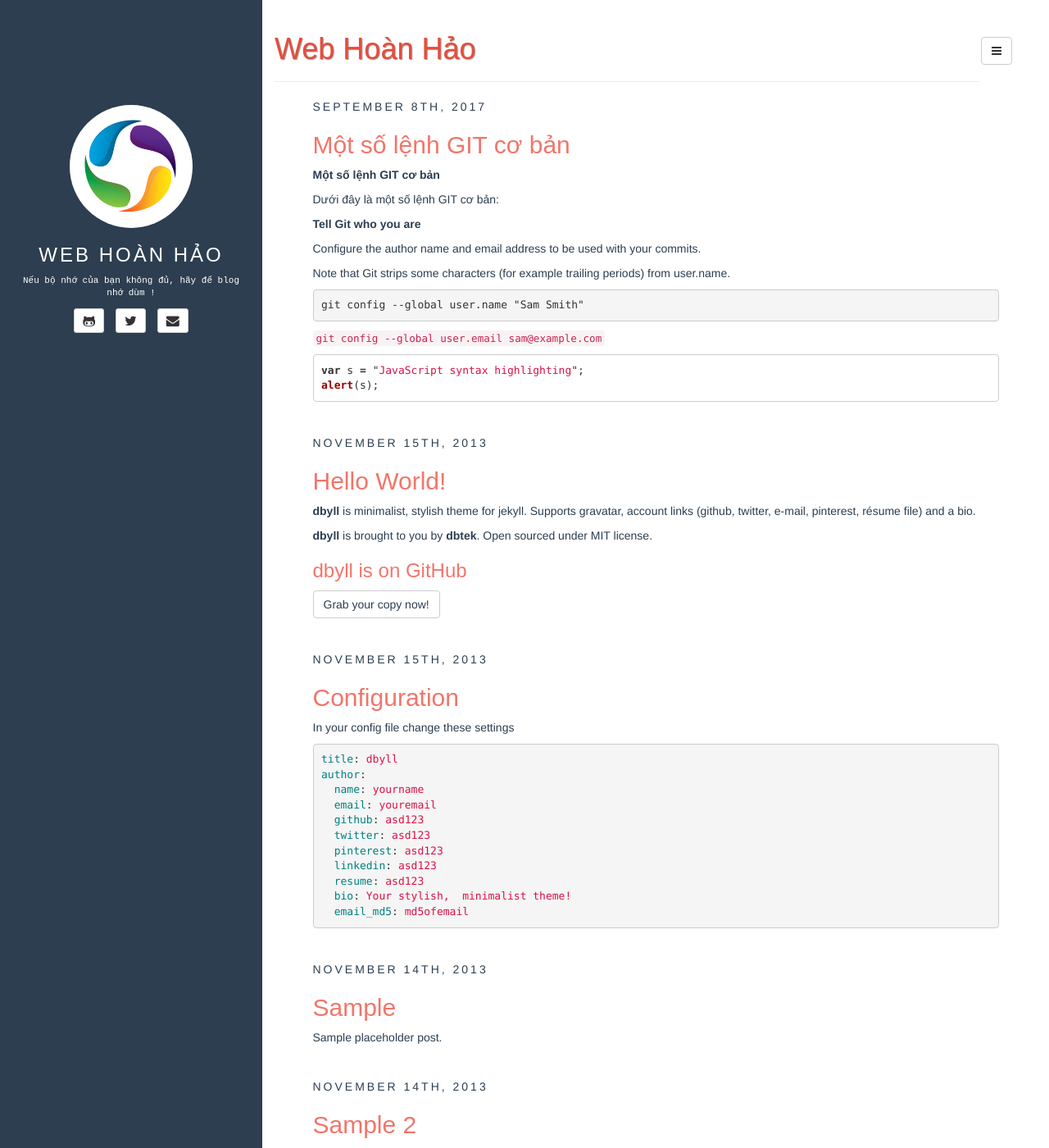
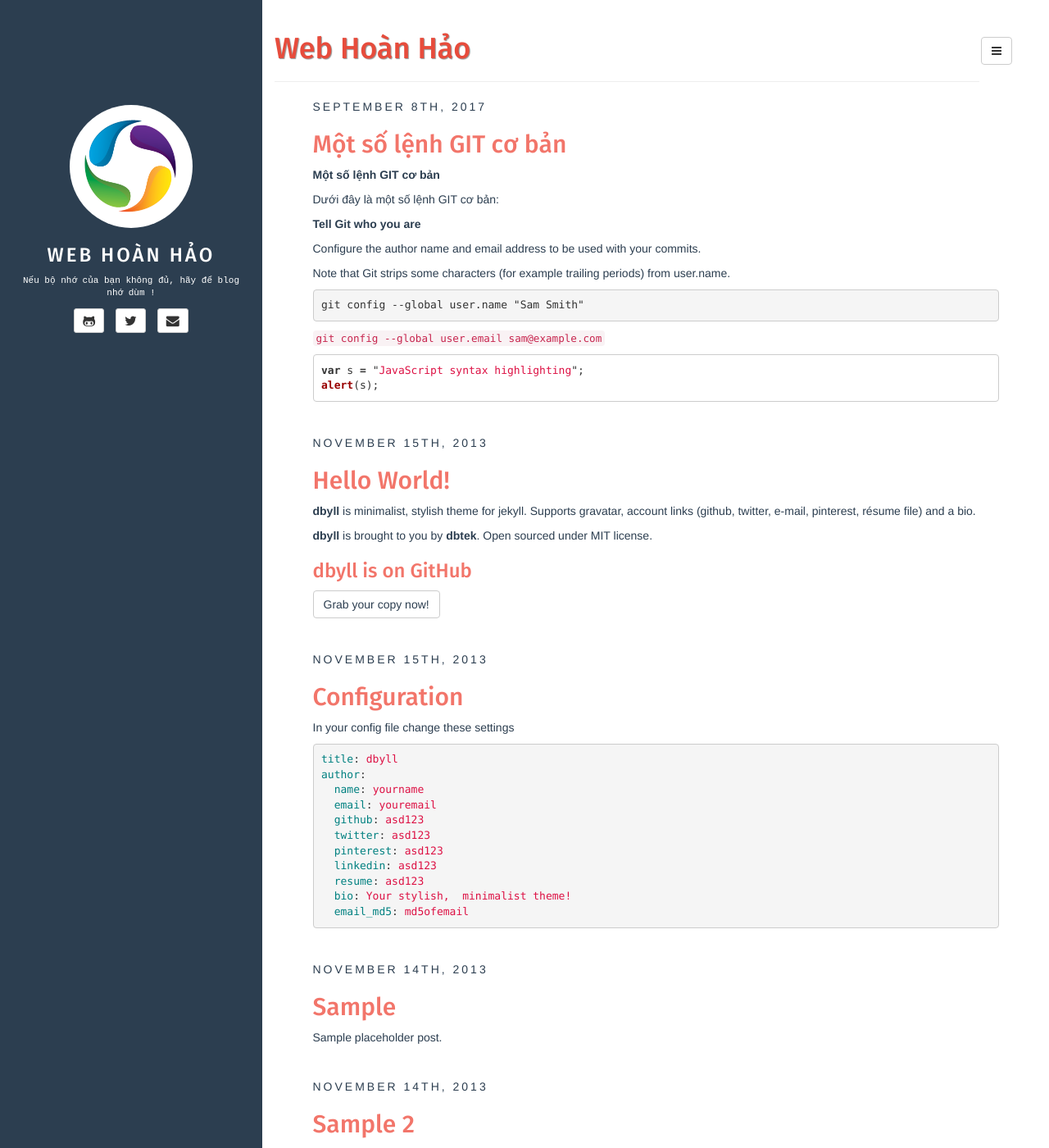
Before and after one commit to webhoanhao/webhoanhao.github.io, a Jekyll site: the page built from index.html, in a window 1280 px wide and 1400 px high. Shown: the whole window at 82% size. Built offline with Jekyll 4.4.1, drawn with Linux system fonts in a browser that asks for light colours; the list of posts is cut into pages by our own code.

Commit message:
Update style.css

```diff
--- a/assets/css/style.css
+++ b/assets/css/style.css
@@ -115,14 +115,14 @@ article.home div a, article.home pre a { color: #2c3e50; }
 article.home div a:hover, article.home pre a:hover { color: #2c3e50; text-decoration: none; }
 article img { max-width: 100%; }
 
-h1,h2,h3,h4,h5,h6 { font-family: 'Ubuntu', sans-serif; }
+h1,h2,h3,h4,h5,h6 { font-family: 'Fira Sans', sans-serif; }
 article.home h1,
 article.home h2,
 article.home h3,
 article.home h4,
 article.home h5,
 article.home h6 {
-	font-family: 'Ubuntu', sans-serif;
+	font-family: 'Fira Sans', sans-serif;
 	color: #f2756a;
 }
 
@@ -146,7 +146,7 @@ article.home h4 a:hover {
 
 footer {
 	padding-top: 15px;
-	font-family: 'Ubuntu';
+	font-family: 'Fira Sans';
 }
 
 /* nav-vertical-tabs component */
```
